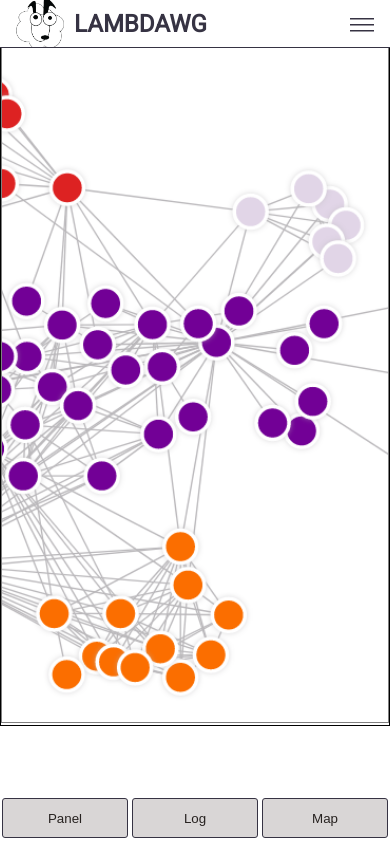
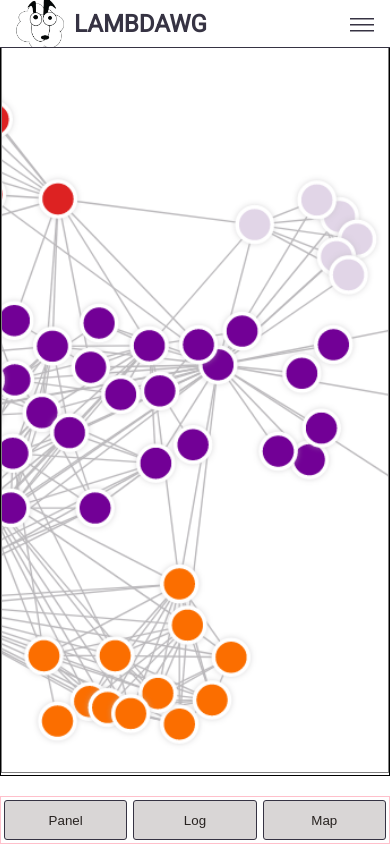
Before and after one commit to oslabs-beta/Lambdawg, a React (Vite) app: page /dashboard in a window 390 px wide. Built offline with nearby package versions, Linux system fonts and the light colour scheme.

Commit message:
Make toggle buttons in dashboard look nice

```diff
--- a/src/containers/DashboardContainer.jsx
+++ b/src/containers/DashboardContainer.jsx
@@ -59,6 +59,7 @@ const DashboardContainer = (props) => {
         <button className='secondary-button' id='dataButton' onClick={handleDataClick}>Log</button>
         <button className='secondary-button' id='diagramButton' onClick={handleDiagramClick}>Map</button>
       </div>
+
     </div>
   );
 };
--- a/src/styles/_dashboard.scss
+++ b/src/styles/_dashboard.scss
@@ -11,7 +11,7 @@
 #dashboard-container {
   display: flex;
   flex-direction: column;
-  height: 90vh;
+  height: 100vh;
   overflow-x: hidden;
   overflow-y: hidden;
 }
@@ -43,13 +43,17 @@
 
 @media (max-width: 1000px) {
 
+  #dashboard-container {
+    width: 100vw;
+  }
+
   #data-window-wrapper {
     margin-top: 2rem;
   }
 
   #dashboard-wrapper {
     flex-direction: column;
-    height: 90vh;
+    height: 100vh;
   }
   #diagram-container-wrapper {
     order: -1;
@@ -67,20 +71,22 @@
 
   .block-button-wrapper {
     position: fixed;
-    bottom: .25rem;
+    bottom: 0rem;
     display: flex;
     justify-content: center;
     align-items: center;
     width: 100%;
     visibility: visible;
-    height: auto;
+    height: 3rem;
+    padding: 1rem 0rem 1rem 0rem;
+    border: 1px solid pink;
   }
 
   #panelButton, #diagramButton, #dataButton {
     width: 33.3vw;
     height: 2.5rem;
     border: 1px solid $primary-font-color;
-    margin: 2px;
+    margin: 3px;
     visibility: visible;
   }
 
```
